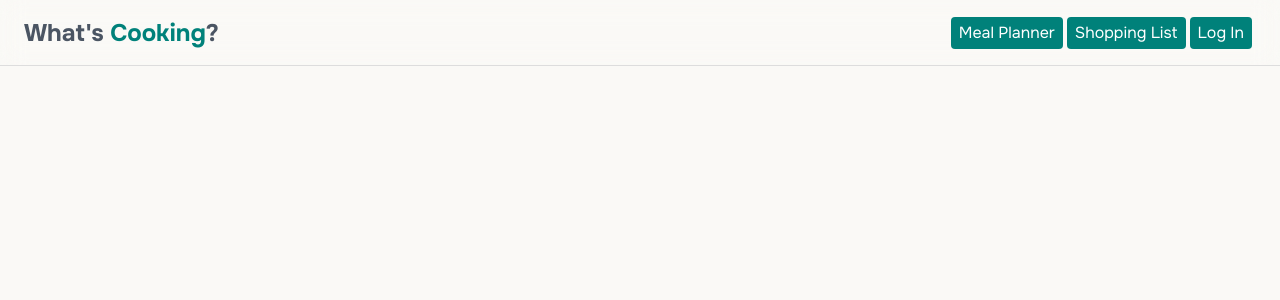
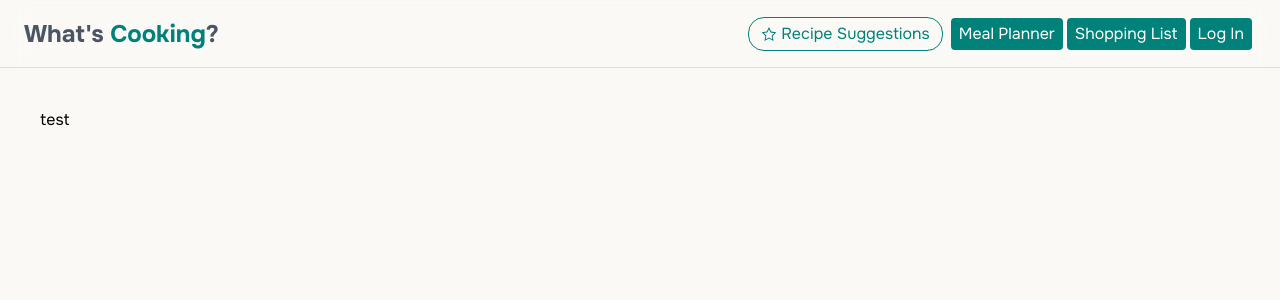
Before and after one commit to ajbates93/whats-cooking, a Nuxt app: page /recipe-suggestion in a window 1280 px wide. Shown: the top 300 px of the page. Built offline with nearby package versions, Linux system fonts and the light colour scheme; no server answers.

Commit message:
#8 feat: init page for recipe suggestions

```diff
--- a/components/Header.vue
+++ b/components/Header.vue
@@ -7,6 +7,9 @@ const { user, signOut, signIn } = useAuth()
     <div class="flex items-center justify-between py-4 max-w-screen-xl xl:max-w-screen-2xl mx-auto">
       <h1 class="text-2xl text-center"><NuxtLink to="/">What's <span class="text-primary dark:text-primary-dark">Cooking</span>?</NuxtLink></h1>
       <div class="flex items-center">
+        <NuxtLink to="/recipe-suggestion">
+          <div class="border rounded-2xl py-1 px-3 border-primary text-primary mx-2 items-center flex"><Icon name="carbon:star" class="mr-1" /> Recipe Suggestions</div>
+        </NuxtLink>
         <NuxtLink to="/meal-planner">
           <LayoutActionButton class="bg-primary dark:bg-primary-dark mr-1">Meal Planner</LayoutActionButton>
         </NuxtLink>
@@ -15,7 +18,7 @@ const { user, signOut, signIn } = useAuth()
         </NuxtLink>
         <template v-if="user">
           <NuxtLink to="/account">
-            <LayoutActionButton class="bg-primary dark:bg-primary-dark mr-1">Account</LayoutActionButton>
+            <LayoutActionButton class="bg-gray-600 dark:bg-primary-dark mr-1">Account</LayoutActionButton>
           </NuxtLink>
           <LayoutActionButton @click="signOut">Log Out</LayoutActionButton>
         </template>
--- /dev/null
+++ b/pages/recipe-suggestion/index.vue
@@ -0,0 +1,13 @@
+<template>
+  <div>
+    test
+  </div>
+</template>
+
+<script lang="ts" setup>
+
+</script>
+
+<style>
+
+</style>
```
